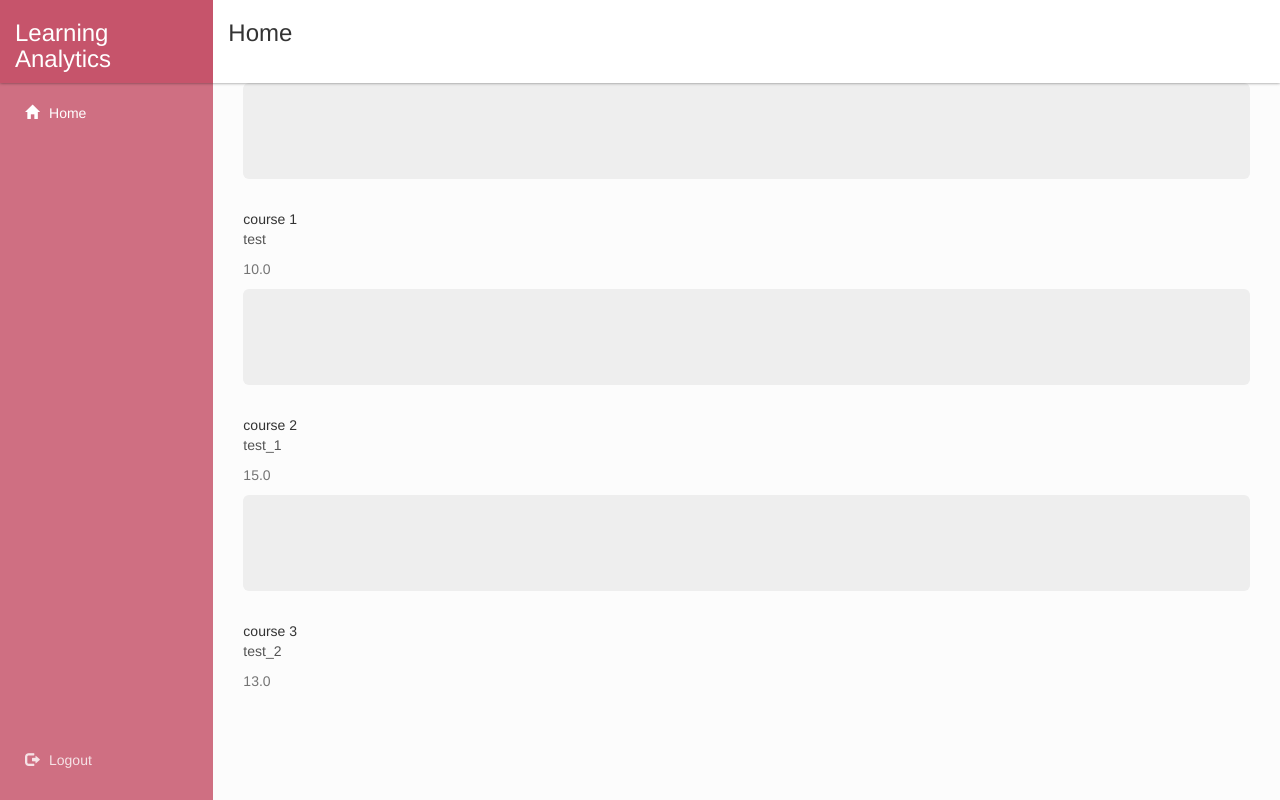
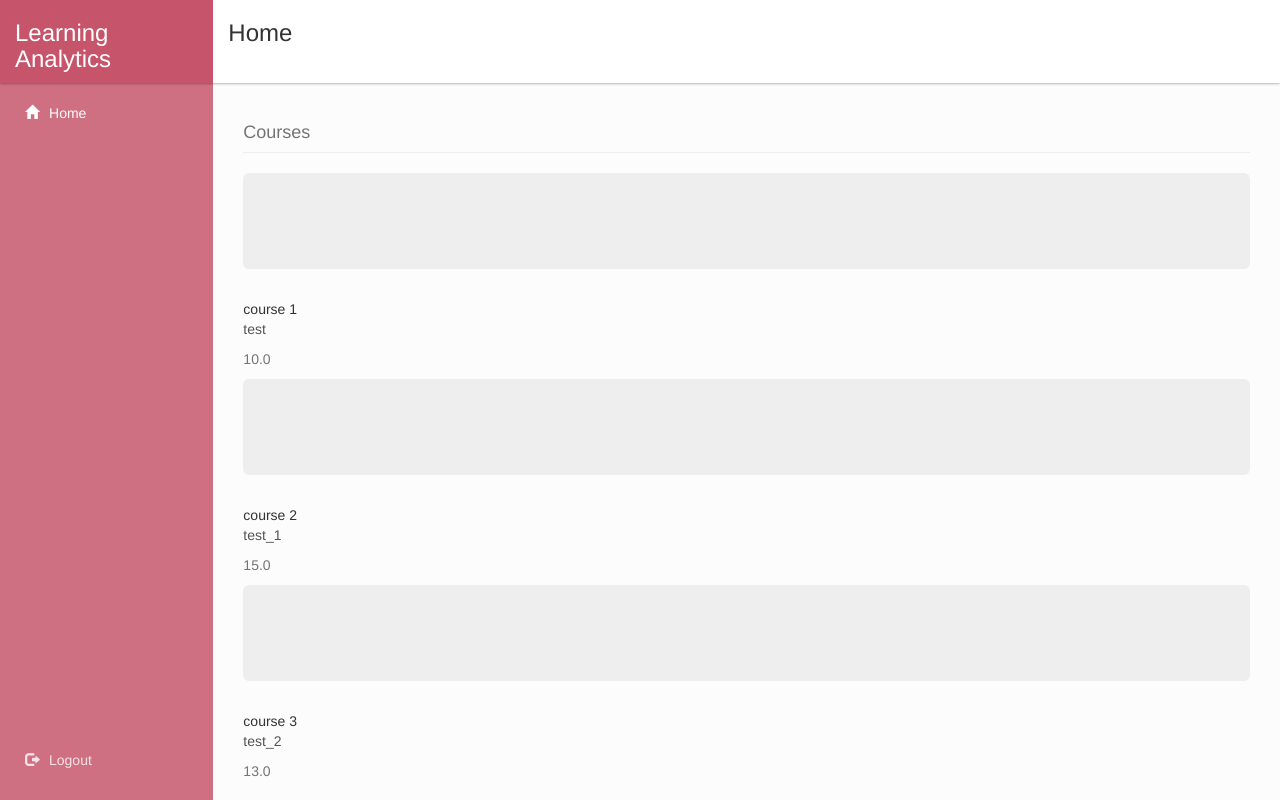
Before and after one commit to LaytonW/LearningAnalytics, a Django app: template presentation/templates/presentation/index.html in a window 1280 px wide. Run offline with Django 3.2, Linux system fonts and the light colour scheme; the template is opened without the code that fills it: values that come from a table or form of the project are taken from there, others are empty; data comes from the database, SQL or seed files in the repository; style sheets or scripts are compiled from the project's sources; some libraries are stand-ins or nearby versions.

Commit message:
Refine index.

```diff
--- a/LearningAnalytics/urls.py
+++ b/LearningAnalytics/urls.py
@@ -22,6 +22,6 @@ if not Group.objects.filter(name='Instructors').exists():
     group.save()
 
 urlpatterns = [
-    url(r'^', include('presentation.urls')),
+    url(r'^$', include('presentation.urls')),
     url(r'^admin/', admin.site.urls),
 ]
--- a/presentation/static/presentation/general.less
+++ b/presentation/static/presentation/general.less
@@ -112,7 +112,7 @@ li {
   word-wrap: break-word;
 }
 
-.course, .module, .component {
+.course {
   .shadow(0px, 0px);
   &:hover:not(.disabled) {
     .shadow(0px, 0px, 6px);
@@ -156,10 +156,6 @@ li {
     a, a:hover {
       text-decoration: none !important;
     }
-  }
-  .content-vdo {
-    width: 100%;
-    height: 600px;
   }
 }
 
--- a/presentation/templates/presentation/index.html
+++ b/presentation/templates/presentation/index.html
@@ -31,6 +31,10 @@
 {% endblock %}
 
 {% block main-content %}
+  {% if courseList %}
+    <div>
+      <h4 class="info-text page-header">Courses</h4>
+    </div>
     {% for course in courseList %}
       {% include 'jumbotron.html' %}
       {% block class %}course{% endblock %}
@@ -40,6 +44,13 @@
         <p class="course-desc">{{ course.average }}</p>
       {% endblock %}
     {% endfor %}
+  {% else %}
+    <div class="container-fluid centered text-center">
+      <h3 class="info-text jumbotron">
+        You don't have any available analysis result yet.
+      </h3>
+    </div>
+  {% endif %}
 {% endblock %}
 
 {% block extra-modal %}{% endblock %}
```
Lines whose indentation alone changed are shown as unchanged.
